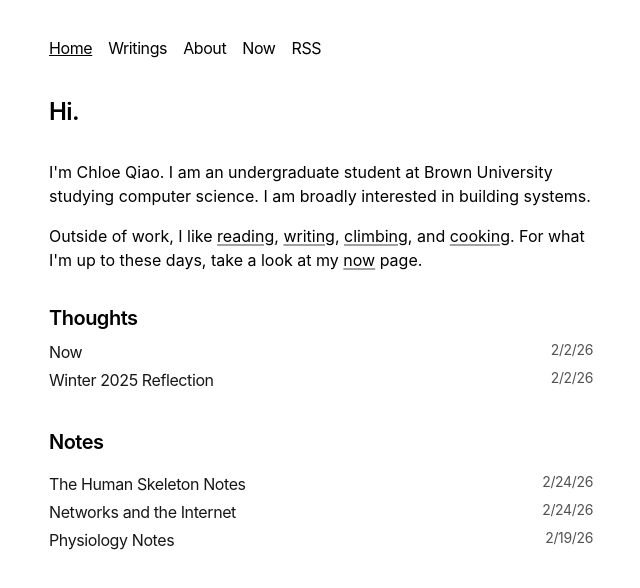
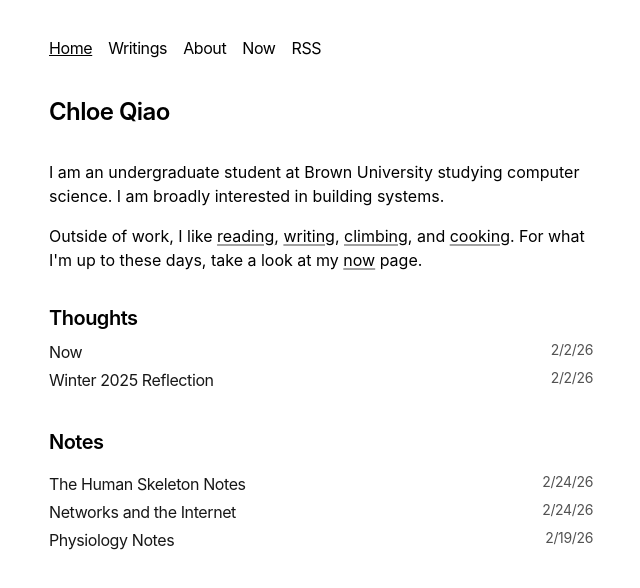
Before and after one commit to qiaochloe/blog, a Next.js app: page / in a window 1280 px wide. Shown: the top 588 px of the page, without its empty margins (319-959 px from the left). Built offline with nearby package versions, Linux system fonts and the light colour scheme.

Commit message:
Minor edits to about and main page

```diff
--- a/app/markdown/about.mdx
+++ b/app/markdown/about.mdx
@@ -1,19 +1,19 @@
 ---
 title: About
-publishedAt: "2025-12-18"
+publishedAt: "2025-02-24"
 ---
 
 <Image
-  src="/about/chloe.png"
+  src="/about/zyqiao.jpg"
   alt="Chloe Qiao"
   className="w-1/2"
 />
 
-## Who Am I
+## Who I Am
 
-I am a student at Brown University studying computer science. I am particularly interested in computer systems and compilers.
+I am a student at Brown University studying computer science. I am particularly interested in networks, compilers, and solvers.
 
-My [courses](/courses) and my work is a major part of my life. In the department, I have worked as a [systems programmer](https://cs.brown.edu/people/staff/spoc/), a [lab consultant](https://cs.brown.edu/degrees/undergrad/jobs/consult/), and a teaching assistant for [Formal Proof and Verification](https://browncs1951x.github.io/), [Computer Systems](https://csci0300.github.io/), and [Applied Cryptography](https://cs.brown.edu/courses/csci1515). I have also been the president of [Brown CS DUG](https://browncsdug.com/). Outside of the CS department, I help run the tech for [Brown Puzzlehunt](https://brownpuzzlehunt.com). I write about my working life here [[1]](/fall-2024) [[2]](/spring-2025) [[3]](/summer-2024).
+My [courses](/courses) and my work is a major part of my life. In the CS department, I have worked as a [systems programmer](https://cs.brown.edu/people/staff/spoc/), a [lab consultant](https://cs.brown.edu/degrees/undergrad/jobs/consult/), and a teaching assistant for [Formal Proof and Verification](https://browncs1951x.github.io/), [Computer Systems](https://csci0300.github.io/), and [Applied Cryptography](https://cs.brown.edu/courses/csci1515). I have also been the president of [Brown CS DUG](https://browncsdug.com/). Outside of the CS department, I help run the tech for [Brown Puzzlehunt](https://brownpuzzlehunt.com). I write about my working life here [[1]](/fall-2024) [[2]](/spring-2025) [[3]](/summer-2024).
 
 ## Principles
 
--- a/app/page.tsx
+++ b/app/page.tsx
@@ -24,10 +24,10 @@ export default function Page() {
 
   return (
     <section>
-      <h1 className="mb-8 text-2xl font-semibold tracking-tight">Hi.</h1>
+      <h1 className="mb-8 text-2xl font-semibold tracking-tight">Chloe Qiao</h1>
       <p className="mb-4">
-        I'm Chloe Qiao. I am an undergraduate student at Brown University
-        studying computer science. I am broadly interested in building systems.
+        I am an undergraduate student at Brown University studying computer
+        science. I am broadly interested in building systems.
       </p>
 
       <p className="mb-8">
```
Also changed, not shown: 1 other file (tests, documents, lock files or other folders).
